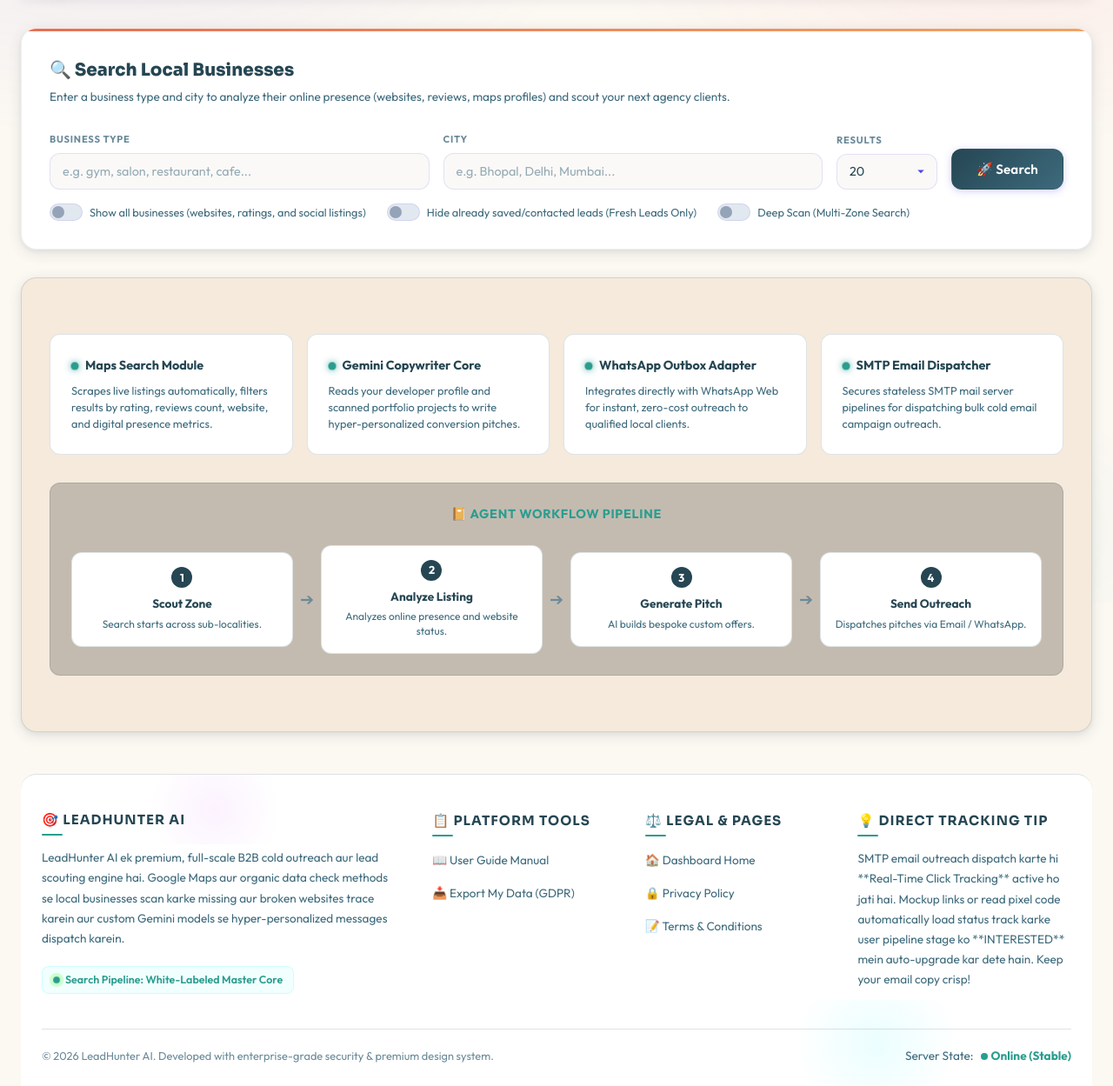
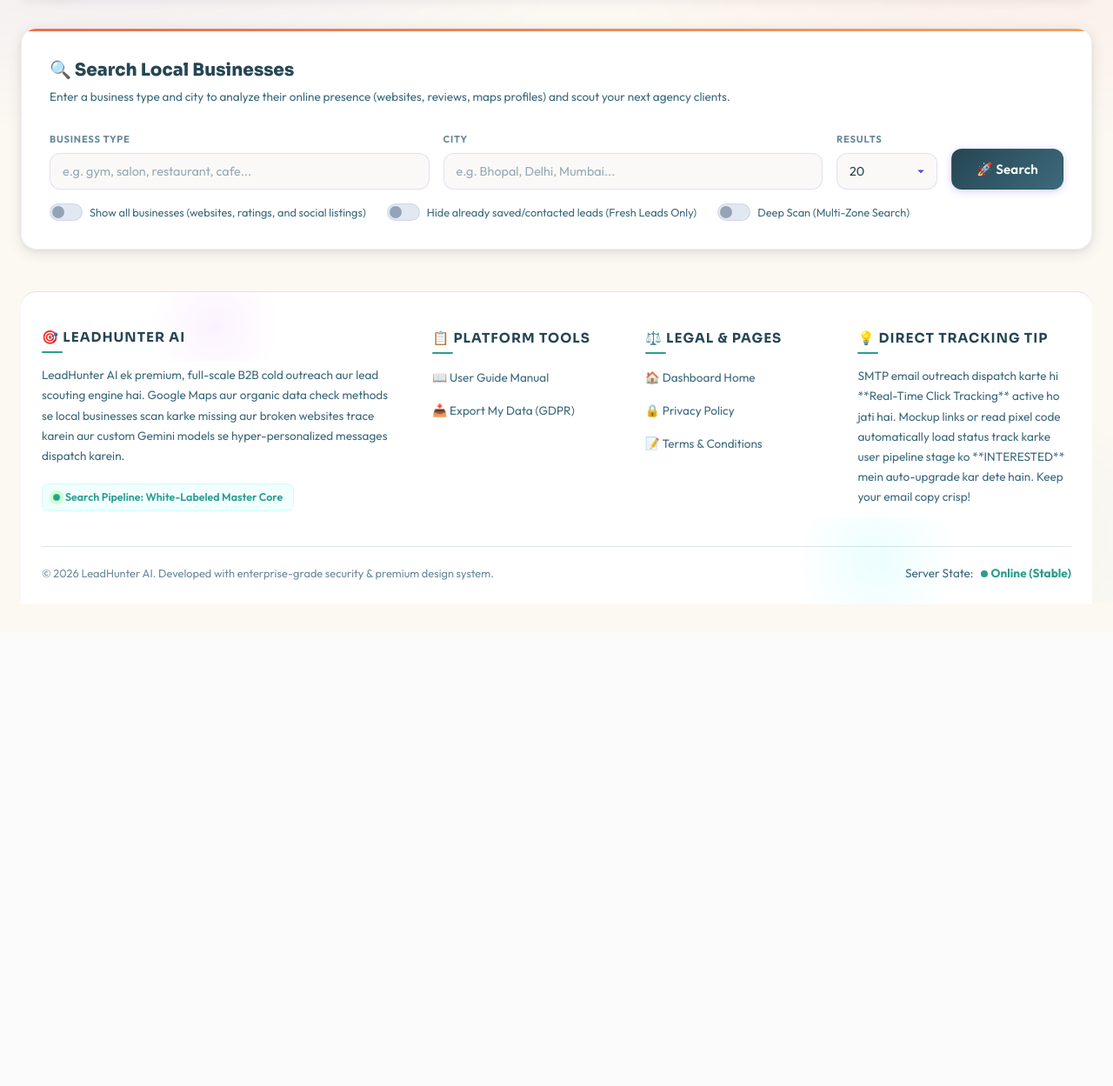
Before and after one commit to vedicagrawal12/ai_agent-, a Flask app: page / in a window 1280 px wide. Shown: the part 107-1356 px from the top of the page at 87% size. After the commit the page ends 774 px from the top, so only its background shows below. Run offline with Flask 3, Linux system fonts and the light colour scheme; some libraries are stand-ins or nearby versions.

Commit message:
Remove agent cards and workflow pipeline from welcome hero

```diff
--- a/templates/partials/welcome_hero.html
+++ b/templates/partials/welcome_hero.html
@@ -1,67 +1 @@
-<!-- ======== Welcome Hero / Agent Core Dashboard ======== -->
-<div id="welcomeHero" class="welcome-hero">
-    <div class="welcome-hero-header">
-                    </div>
-
-    <!-- Agent Systems Terminals / Modules Status -->
-    <div class="agent-systems-grid">
-        <div class="agent-system-card">
-            <div class="agent-system-status">
-                <span class="status-indicator active"></span>
-                <span class="system-name">Maps Search Module</span>
-            </div>
-            <p class="system-desc">Scrapes live listings automatically, filters results by rating, reviews count, website, and digital presence metrics.</p>
-        </div>
-        <div class="agent-system-card">
-            <div class="agent-system-status">
-                <span class="status-indicator active"></span>
-                <span class="system-name">Gemini Copywriter Core</span>
-            </div>
-            <p class="system-desc">Reads your developer profile and scanned portfolio projects to write hyper-personalized conversion pitches.</p>
-        </div>
-        <div class="agent-system-card">
-            <div class="agent-system-status">
-                <span class="status-indicator active"></span>
-                <span class="system-name">WhatsApp Outbox Adapter</span>
-            </div>
-            <p class="system-desc">Integrates directly with WhatsApp Web for instant, zero-cost outreach to qualified local clients.</p>
-        </div>
-        <div class="agent-system-card">
-            <div class="agent-system-status">
-                <span class="status-indicator active"></span>
-                <span class="system-name">SMTP Email Dispatcher</span>
-            </div>
-            <p class="system-desc">Secures stateless SMTP mail server pipelines for dispatching bulk cold email campaign outreach.</p>
-        </div>
-    </div>
-
-    <!-- Visual Flowchart of Agent Action -->
-    <div class="agent-workflow-visual">
-        <div class="workflow-title">📔 Agent Workflow Pipeline</div>
-        <div class="workflow-steps">
-            <div class="workflow-step">
-                <div class="step-num">1</div>
-                <div class="step-title">Scout Zone</div>
-                <div class="step-text"> Search starts across sub-localities.</div>
-            </div>
-            <div class="arrow-right">➔</div>
-            <div class="workflow-step">
-                <div class="step-num">2</div>
-                <div class="step-title">Analyze Listing</div>
-                <div class="step-text">Analyzes online presence and website status.</div>
-            </div>
-            <div class="arrow-right">➔</div>
-            <div class="workflow-step">
-                <div class="step-num">3</div>
-                <div class="step-title">Generate Pitch</div>
-                <div class="step-text">AI builds bespoke custom offers.</div>
-            </div>
-            <div class="arrow-right">➔</div>
-            <div class="workflow-step">
-                <div class="step-num">4</div>
-                <div class="step-title">Send Outreach</div>
-                <div class="step-text">Dispatches pitches via Email / WhatsApp.</div>
-            </div>
-        </div>
-    </div>
-</div>
+<!-- welcome_hero.html intentionally left blank as requested by user -->
```
